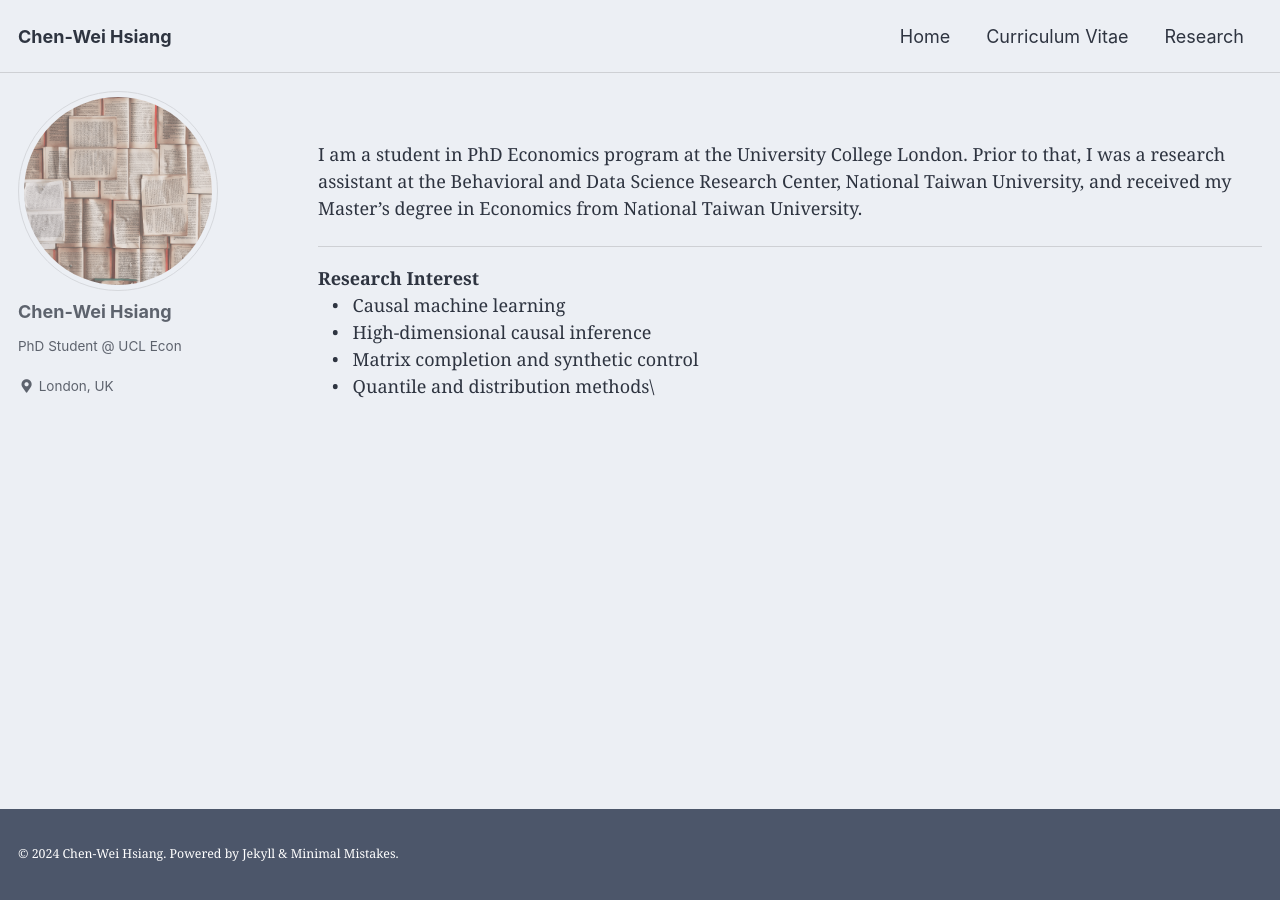
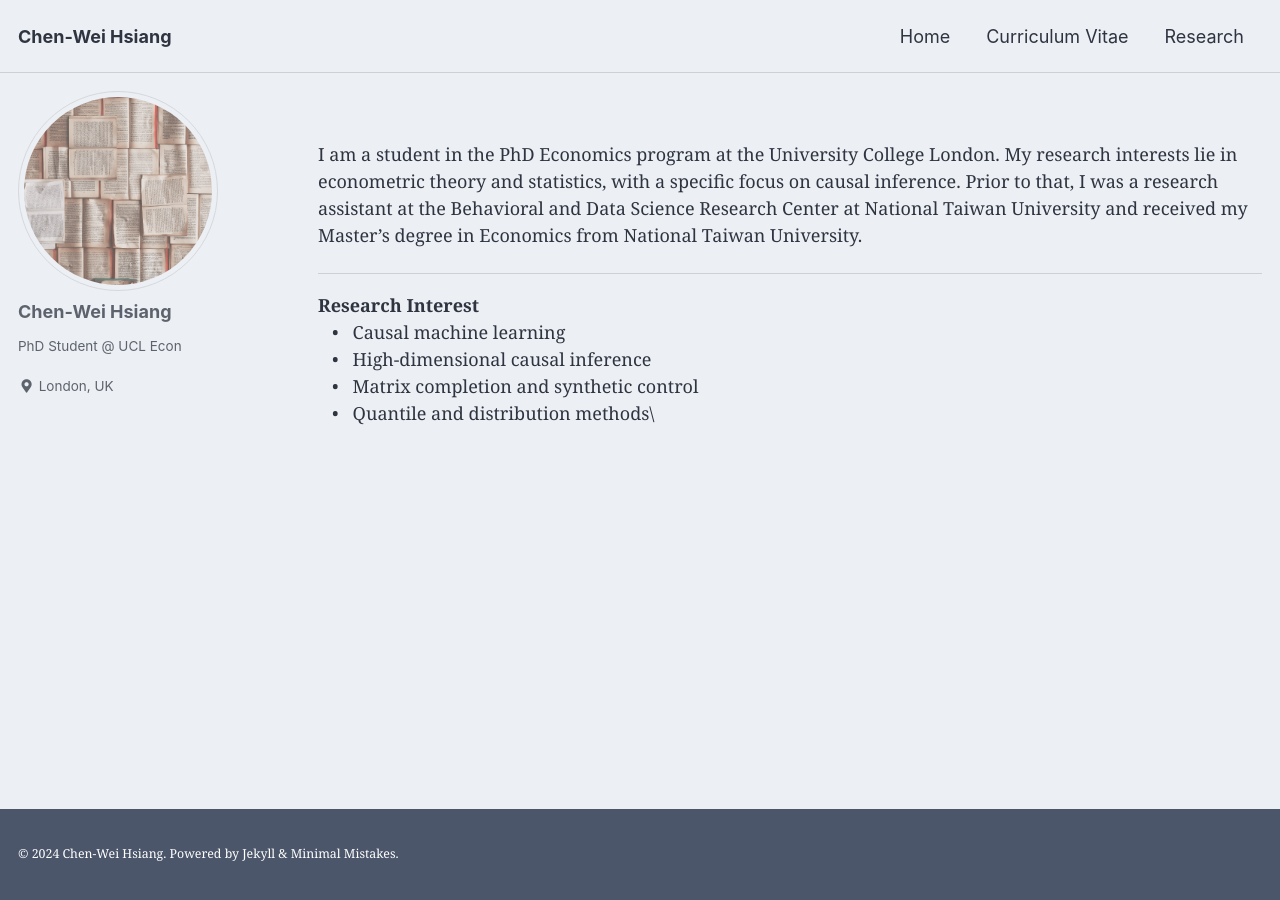
Before and after one commit to chenweihsiang/chenweihsiang.github.io, a Jekyll site: the page built from _pages/about.md, in a window 1280 px wide. Built offline with Jekyll 4.4.1, drawn with Linux system fonts in a browser that asks for light colours; cached includes are drawn as plain includes.

Commit message:
Update about.md

```diff
--- a/_pages/about.md
+++ b/_pages/about.md
@@ -8,7 +8,7 @@ author_profile: true
 
 <br/>
 
-I am a student in PhD Economics program at the University College London. Prior to that, I was a research assistant at the Behavioral and Data Science Research Center, National Taiwan University, and received my Master's degree in Economics from National Taiwan University.
+I am a student in the PhD Economics program at the University College London. My research interests lie in econometric theory and statistics, with a specific focus on causal inference. Prior to that, I was a research assistant at the Behavioral and Data Science Research Center at National Taiwan University and received my Master's degree in Economics from National Taiwan University.
 
 ---------------------------------------
 
```
